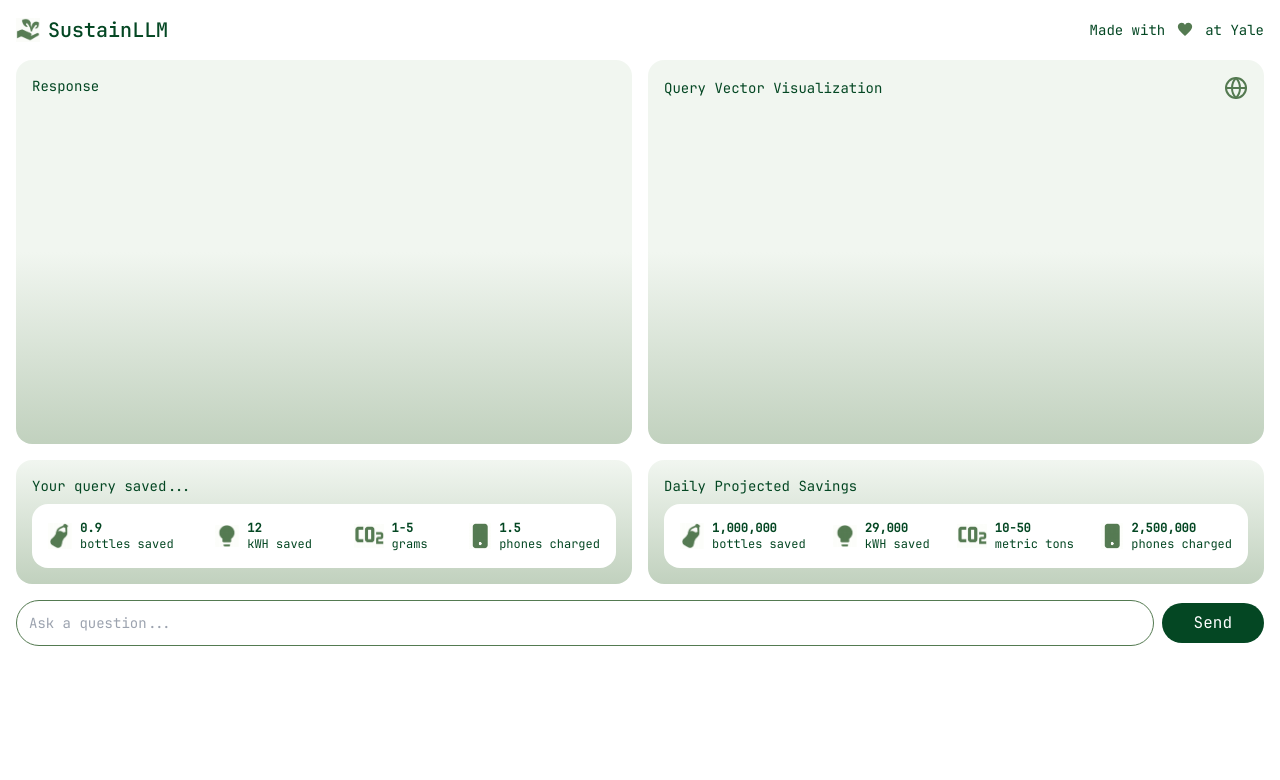
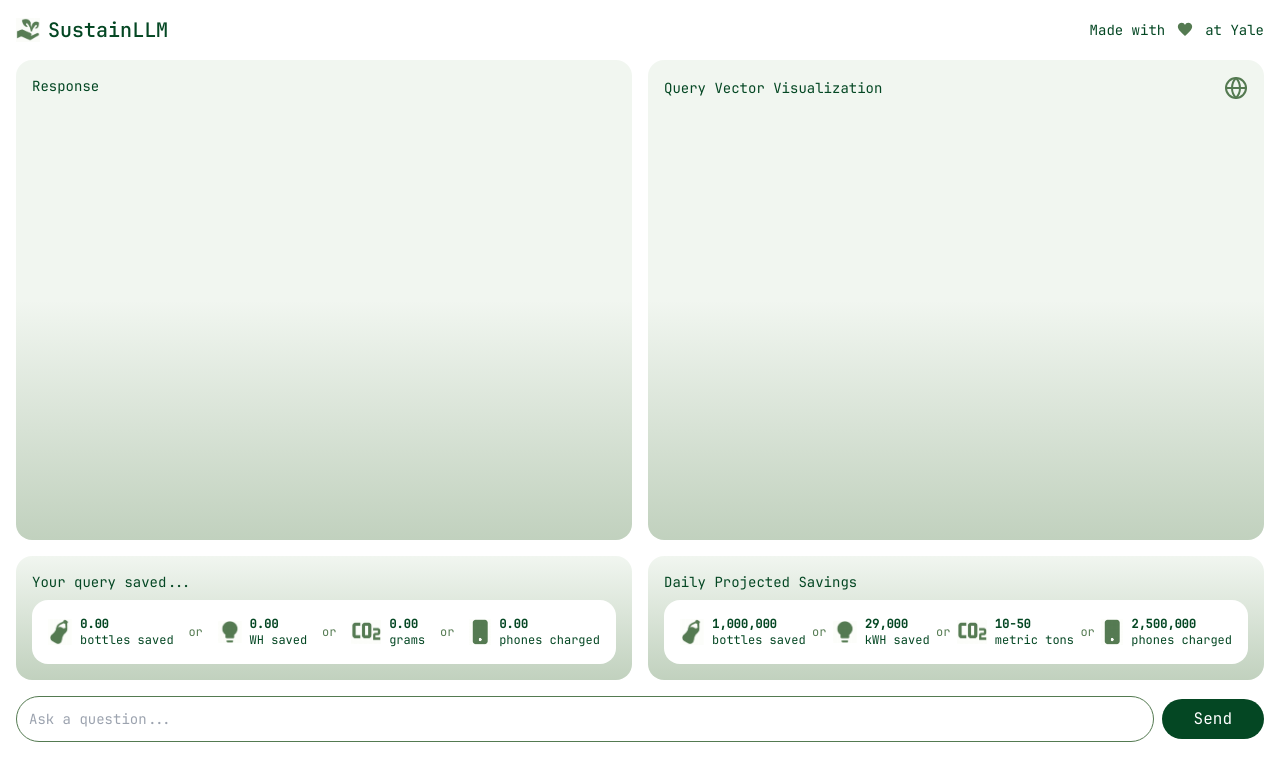
Before and after one commit to shrenikpatel17/yhack24, a Next.js app: page / in a window 1280 px wide. Shown: the top 780 px of the page. Built offline with nearby package versions, Linux system fonts and the light colour scheme.

Commit message:
ui changes

```diff
--- a/src/app/page.tsx
+++ b/src/app/page.tsx
@@ -139,7 +139,7 @@ export default function Home() {
   const getCharacterCount = () => {
     var charLength = 0;
     if (answer && results) {
-      charLength = results.reduce((total, result) => total + (result.metadata?.answer?.length || 0), 0)
+      charLength = results.reduce((total, result) => total + (result.metadata?.answer?.length || 0), 0) - answer.length
     }
     if (results && !answer) {
       charLength = results.reduce((total, result) => total + (result.metadata?.answer?.length || 0), 0)
@@ -155,48 +155,50 @@ export default function Home() {
 
   function calcBottle(characterCount: number): string {
     // Calculate the amount of water used in mL
-    const mlPerCharacter: number = (100 / 150)*(14/15); // 100 mL for 150 characters
+    const mlPerCharacter: number = (50 / 500)*(14/15) / 500; // 50 mL for 500 characters
+
     const totalML: number = characterCount * mlPerCharacter;
 
     // Convert to liters if totalML exceeds 1000 mL
-    if (totalML >= 1000) {
-        const totalLiters: number = totalML / 1000;
-        return `${totalLiters.toFixed(2)} L Saved`;
-    }
-    return `${totalML.toFixed(2)} mL Saved`;
+    // if (totalML >= 1000) {
+    //     const totalLiters: number = totalML / 1000;
+    //     return `${totalLiters.toFixed(2)} L Saved`;
+    // }
+
+    return `${totalML.toFixed(2)}`;
 }
 
 function calcElectricity(characterCount: number): string {
-  const wattsPerCharacter: number = (2.9 / 150)*(14/15); // 2.9 watts for 150 characters
+  const wattsPerCharacter: number = (2.9 / 500)*(14/15); // 2.9 watts for 500 characters
   const totalWatts: number = characterCount * wattsPerCharacter;
 
   // Convert to kilowatts if total exceeds 1000 watts
-  if (totalWatts > 1000) {
-      const totalKilowatts = totalWatts / 1000;
-      return `${totalKilowatts.toFixed(2)} kW Saved`;
-  }
+  // if (totalWatts > 1000) {
+  //     const totalKilowatts = totalWatts / 1000;
+  //     return `${totalKilowatts.toFixed(2)} kW Saved`;
+  // }
 
-  return `${totalWatts.toFixed(2)} Watts Saved`;
+  return `${totalWatts.toFixed(2)}`;
 }
 
 function calculateCO2Usage(characterCount: number): string {
-  const gramsPerCharacter: number = (2.5 / 150)*(14/15); // 2.5 grams for 150 characters
+  const gramsPerCharacter: number = (2.5 / 500)*(14/15); // 2.5 grams for 500 characters
   const totalGrams: number = characterCount * gramsPerCharacter;
 
   // Convert to kilograms if total exceeds 1000 grams
-  if (totalGrams > 1000) {
-      const totalKilograms = totalGrams / 1000;
-      return `${totalKilograms.toFixed(2)} Kg Saved`;
-  }
+  // if (totalGrams > 1000) {
+  //     const totalKilograms = totalGrams / 1000;
+  //     return `${totalKilograms.toFixed(2)} Kg Saved`;
+  // }
 
-  return `${totalGrams.toFixed(2)} Grams Saved`;
+  return `${totalGrams.toFixed(2)}`;
 }
 
 function calcPhonesCharged(characterCount: number): string {
-  const phonesChargedPerCharacter: number = (0.25 / 150)*(14/15); // 0.25 phones charged for 150 characters
+  const phonesChargedPerCharacter: number = (0.17 / 500)*(14/15); // 0.25 phones charged for 500 characters
   const totalPhonesCharged: number = characterCount * phonesChargedPerCharacter;
 
-  return `${totalPhonesCharged.toFixed(4)} phones charged`;
+  return `${totalPhonesCharged.toFixed(2)}`;
 }
 
   return (
@@ -232,7 +234,7 @@ function calcPhonesCharged(characterCount: number): string {
     </header>
 
     <div className="grid grid-cols-1 md:grid-cols-2 gap-4">
-    <div className="bg-gradient-to-b from-grad-light via-grad-light to-grad-dark rounded-2xl p-4">
+    <div className="bg-gradient-to-b from-grad-light via-grad-light to-grad-dark rounded-2xl p-4 h-[60vh]">
     {question &&
     <>
       <h2 className="text-text-green text-sm font-MonoReg">Question</h2>
@@ -241,7 +243,7 @@ function calcPhonesCharged(characterCount: number): string {
       </div>
       </>}
     <h2 className="text-text-green text-sm font-MonoReg">Response</h2>
-    <div className='max-h-full overflow-y-auto'>
+    <div className='max-h-80 overflow-y-auto'>
     {isLoading ? (
       <p className="text-center text-text-green text-sm font-MonoReg">Processing your question...</p>
 
@@ -293,12 +295,12 @@ function calcPhonesCharged(characterCount: number): string {
       </div>
       </div>
 
-      <div className="bg-gradient-to-b from-grad-light via-grad-light to-grad-dark rounded-2xl px-4 pt-4 h-96">
+      <div className="bg-gradient-to-b from-grad-light via-grad-light to-grad-dark rounded-2xl px-4 pt-4 h-84">
         <div className="flex justify-between items-center mb-4">
           <h2 className="text-text-green text-sm font-MonoReg">Query Vector Visualization</h2>
           <Globe className="text-icon-color" />
         </div>
-        <div className='p-4 max-h-96 overflow-y-auto'>
+        <div className='p-4 max-h-80 overflow-y-auto'>
 
         {isLoading ? (
       <p className="text-center text-text-green text-sm font-MonoReg">Searching vectors...</p>
@@ -340,31 +342,37 @@ function calcPhonesCharged(characterCount: number): string {
         <div className="flex items-center">
         <Image src={bottle} alt="Bottle" width={24} height={24} className="mr-2" />
         <div>
-            <div className="text-text-green text-xs font-MonoReg font-bold">0.9</div>
+            <div className="text-text-green text-xs font-MonoReg font-bold">{calcBottle(getCharacterCount())}</div>
             <div className="text-text-green text-xs font-MonoReg">bottles saved</div>
           </div>
         </div>
 
+        <p className='text-icon-color text-xs font-MonoReg'>or</p>
+
         <div className="flex items-center">
         <Image src={electricity} alt="Electricity" width={24} height={24} className="mr-2" />
           <div>
-            <div className="text-text-green text-xs font-bold font-MonoReg">12</div>
-            <div className="text-text-green text-xs font-MonoReg">kWH saved</div>
+            <div className="text-text-green text-xs font-bold font-MonoReg">{calcElectricity(getCharacterCount())}</div>
+            <div className="text-text-green text-xs font-MonoReg">WH saved</div>
           </div>
         </div>
+
+        <p className='text-icon-color text-xs font-MonoReg'>or</p>
 
         <div className="flex items-center">
         <Image src={co2} alt="Co2" width={30} height={30} className="mr-2" />
           <div>
-            <div className="text-text-green text-xs font-bold font-MonoReg">1-5</div>
+            <div className="text-text-green text-xs font-bold font-MonoReg">{calculateCO2Usage(getCharacterCount())}</div>
             <div className="text-text-green text-xs font-MonoReg">grams</div>
           </div>
         </div>
 
+        <p className='text-icon-color text-xs font-MonoReg'>or</p>
+
         <div className="flex items-center">
         <Image src={phone} alt="Phone" width={22} height={22} className="mr-2" />
           <div>
-            <div className="text-text-green text-xs font-bold font-MonoReg">1.5</div>
+            <div className="text-text-green text-xs font-bold font-MonoReg">{calcPhonesCharged(getCharacterCount())}</div>
             <div className="text-text-green text-xs font-MonoReg">phones charged</div>
           </div>
         </div>
@@ -383,6 +391,8 @@ function calcPhonesCharged(characterCount: number): string {
           </div>
         </div>
 
+        <p className='text-icon-color text-xs font-MonoReg'>or</p>
+
         <div className="flex items-center">
         <Image src={electricity} alt="Electricity" width={24} height={24} className="mr-2" />
           <div>
@@ -391,6 +401,8 @@ function calcPhonesCharged(characterCount: number): string {
           </div>
         </div>
 
+        <p className='text-icon-color text-xs font-MonoReg'>or</p>
+
         <div className="flex items-center">
         <Image src={co2} alt="Co2" width={30} height={30} className="mr-2" />
           <div>
@@ -398,6 +410,8 @@ function calcPhonesCharged(characterCount: number): string {
             <div className="text-text-green text-xs font-MonoReg">metric tons</div>
           </div>
         </div>
+
+        <p className='text-icon-color text-xs font-MonoReg'>or</p>
 
         <div className="flex items-center">
         <Image src={phone} alt="Phone" width={22} height={22} className="mr-2" />
```
